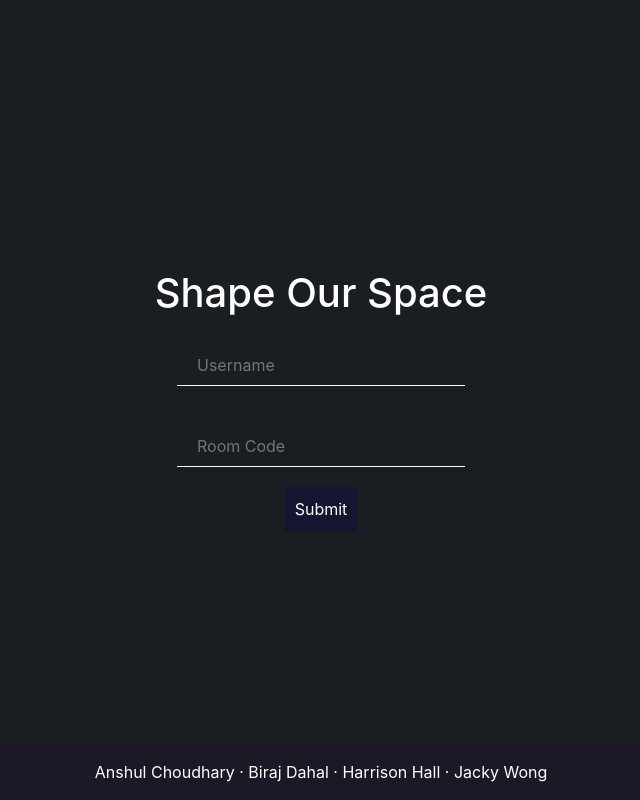
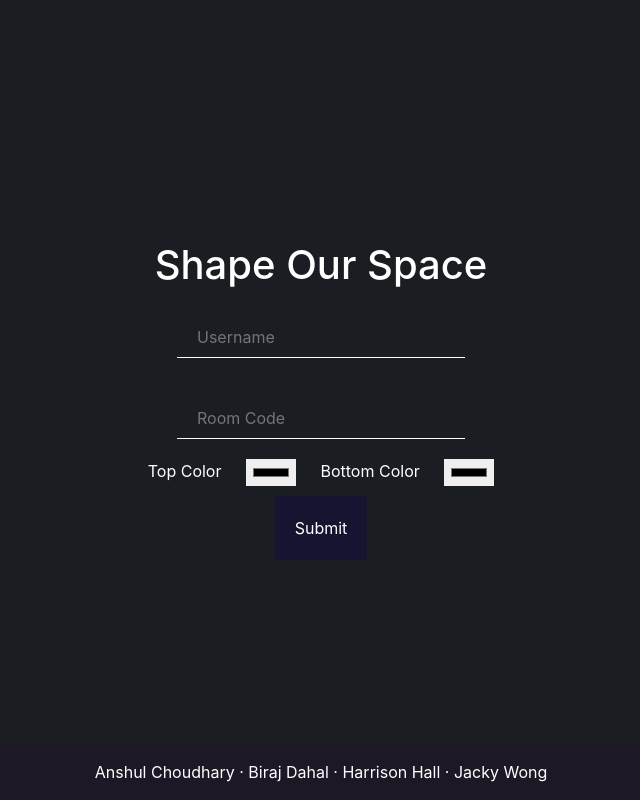
Before and after one commit to JackyFWong/shape_our_space, a Flask app: page / in a window 1280 px wide. Shown: the whole page, without its empty margins (319-959 px from the left). Run offline with Flask 2, Linux system fonts and the light colour scheme.

Commit message:
color change functionality on index.html

```diff
--- a/static/styles/main.css
+++ b/static/styles/main.css
@@ -64,11 +64,23 @@ form.items input[type="text"]:hover {
     background-color: var(--c2);
 }
 
+form.items label {
+    color: var(--c3);
+    margin: 0 10px;
+    padding: 0;
+}
+form.items input[type="color"] {
+    margin: 0 10px;
+    padding: 5px;
+    border: none;
+}
+
 form.items input[type="submit"] {
     color: var(--c3);
     background-color: var(--c0);
     border-width: 0;
-    padding: 10px;
+    margin-top: 10px;
+    padding: 20px;
 }
 
 form.items input[type="submit"]:hover {
@@ -97,13 +109,13 @@ form.items input[type="submit"]:hover {
 
 #screen-wrap {
     background-color: black;
-    height: calc(100vh - 56px);
+    max-height: calc(100vh - 56px);
     transition: margin-right .5s;
     margin-bottom: 56px;
 }
 
 #screen-wrap canvas {
-    max-height: 100vh;
+    max-height: calc(100vh - 56px);
     height: auto;
     max-width: 100vw;
     width: auto;
@@ -120,7 +132,7 @@ form.items input[type="submit"]:hover {
     right: 0;
     overflow: hidden;
     transition: 0.5s;
-    background-color: var(--c0)
+    background-color: rgba(21,21,49,0.95);
 }
 
 .sidebar h3 {
--- a/templates/pages/index.html
+++ b/templates/pages/index.html
@@ -9,6 +9,12 @@
     <form class="items" action="{{ url_for('gather') }}" method="post">
             <input id="username" type="text" placeholder="Username" name="username">
             <input id="roomcode" type="text" placeholder="Room Code" name="room_code" value="{{ context.get('filled_room_code')|safe }}">
+            <div>
+                <label for="tColor">Top Color</label>
+                <input id="tColor" type="color" name="tColor">
+                <label for="bColor">Bottom Color</label>
+                <input id="bColor" type="color" name="bColor">
+            </div>
         <input type="submit" value="Submit">
     </form>
 </div>
--- a/templates/template.html
+++ b/templates/template.html
@@ -3,7 +3,7 @@
 <html lang="en">
 <head>
     <meta name="viewport" content="width=device-width, initial-scale=1.0">
-    <title>Not Gather</title>
+    <title>Shape Our Space</title>
     <link rel="stylesheet"
         href="https://cdn.jsdelivr.net/npm/bootstrap@4.5.3/dist/css/bootstrap.min.css"
         integrity="sha384-TX8t27EcRE3e/ihU7zmQxVncDAy5uIKz4rEkgIXeMed4M0jlfIDPvg6uqKI2xXr2"
```
